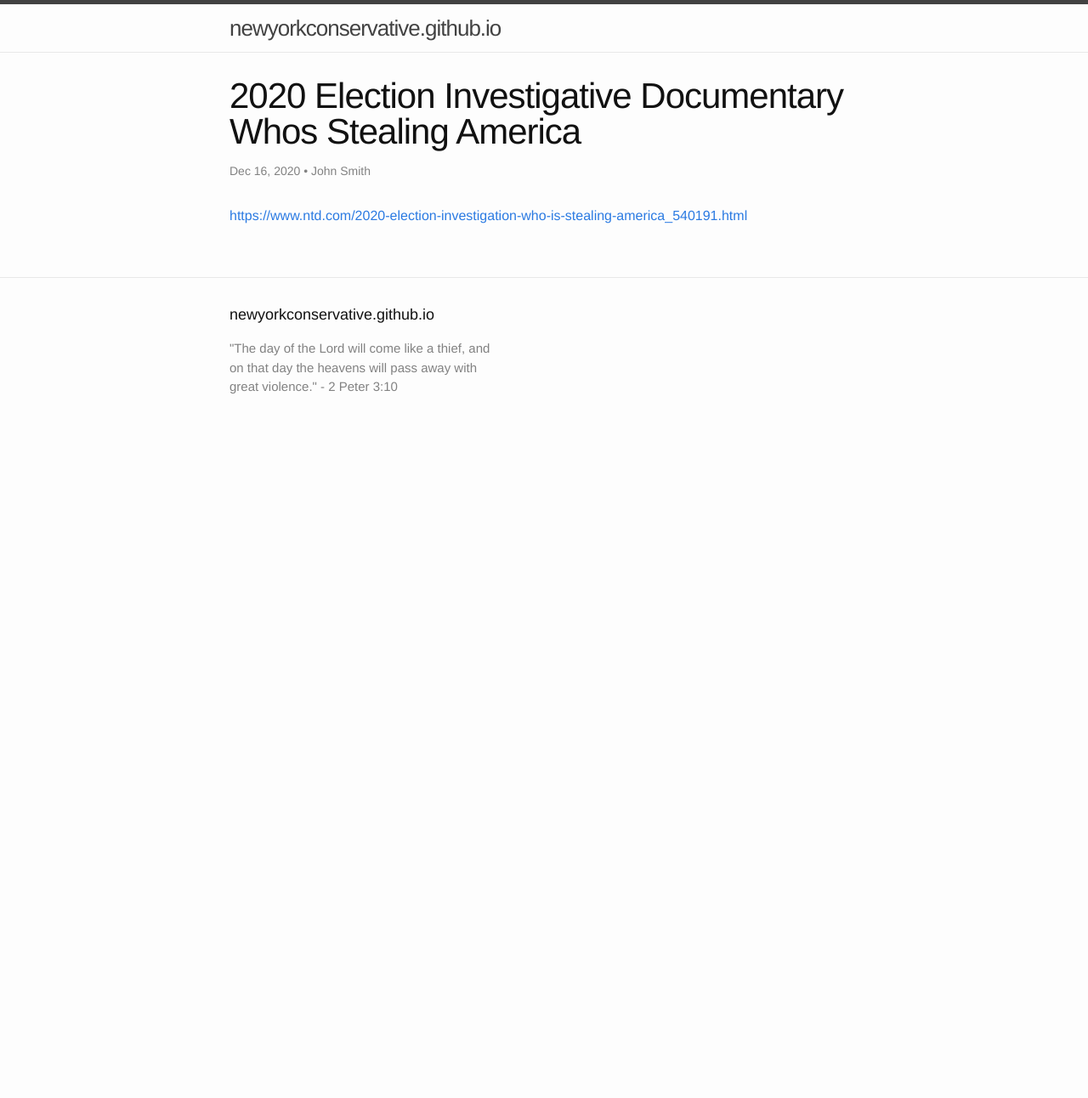
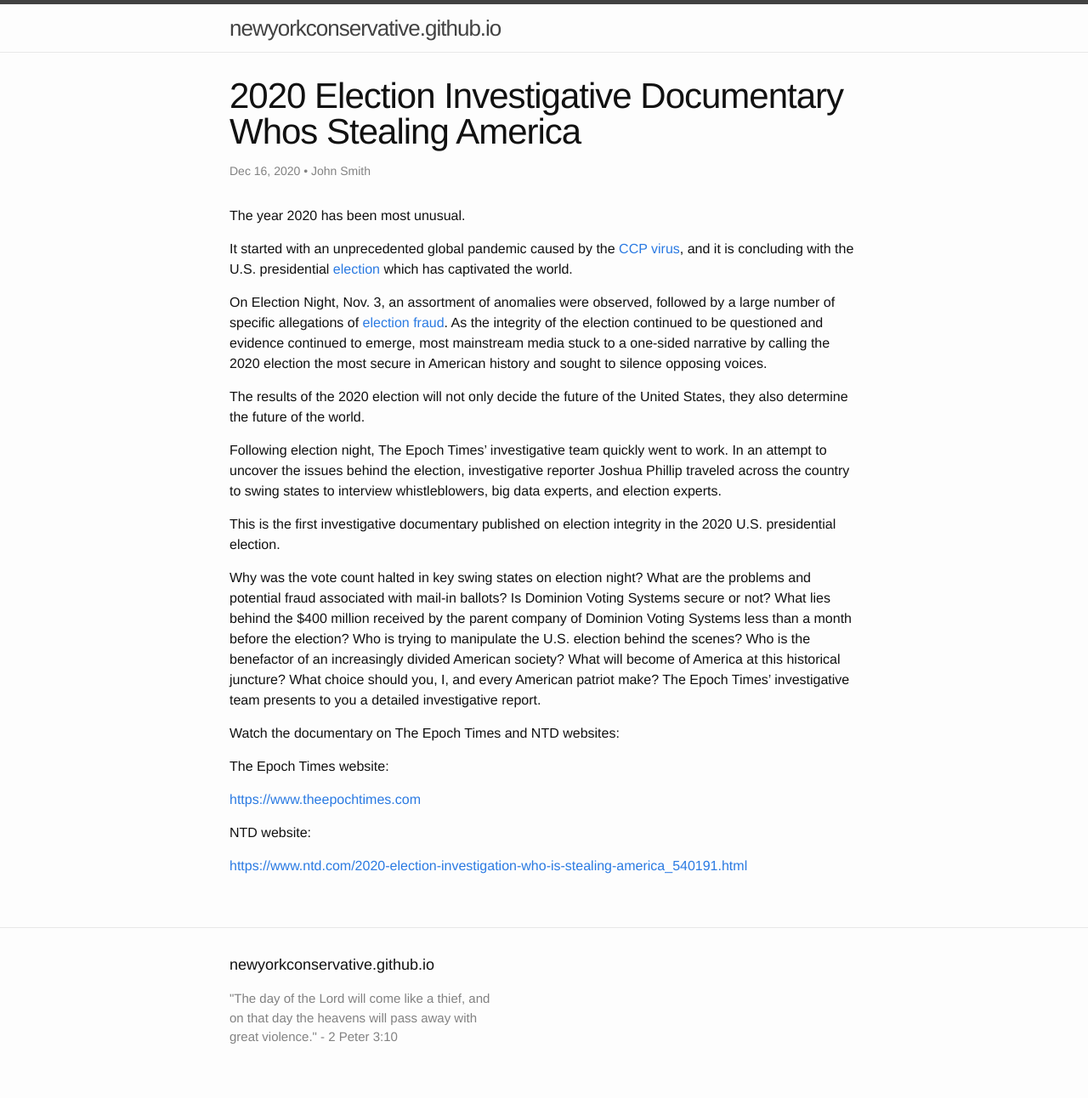
Before and after one commit to newyorkconservative/newyorkconservative.github.io, a Jekyll site: the page built from _posts/2020-12-16-2020-election-investigative-documentary-whos-stealing-america.md, in a window 1280 px wide. Shown: the whole page at 85% size. Built offline with Jekyll 4.4.1, drawn with Linux system fonts in a browser that asks for light colours; before the commit the page ends 900 px from its top, so only the background shows below that.

Commit message:
Syncing _posts/2020-12-16-2020-election-investigative-documentary-whos-stealing-america.md from WordPress at https://www.newyorkconservative.com () - wpghs

```diff
--- a/_posts/2020-12-16-2020-election-investigative-documentary-whos-stealing-america.md
+++ b/_posts/2020-12-16-2020-election-investigative-documentary-whos-stealing-america.md
@@ -10,5 +10,49 @@ published: true
 post_date: 2020-12-16 05:33:51
 ---
 <!-- wp:paragraph -->
+<p>The year 2020 has been most unusual.</p>
+<!-- /wp:paragraph -->
+
+<!-- wp:paragraph -->
+<p>It started with an unprecedented global pandemic caused by the <a href="https://www.theepochtimes.com/giving-the-right-name-to-the-virus-causing-a-worldwide-pandemic-2_3277200.html" target="_blank" rel="noreferrer noopener">CCP virus</a>, and it is concluding with the U.S. presidential <a href="https://www.ntd.com/election.htm" target="_blank" rel="noreferrer noopener">election</a> which has captivated the world.</p>
+<!-- /wp:paragraph -->
+
+<!-- wp:paragraph -->
+<p>On Election Night, Nov. 3, an assortment of anomalies were observed, followed by a large number of specific allegations of <a href="https://www.ntd.com/election-fraud.htm" target="_blank" rel="noreferrer noopener">election fraud</a>. As the integrity of the election continued to be questioned and evidence continued to emerge, most mainstream media stuck to a one-sided narrative by calling the 2020 election the most secure in American history and sought to silence opposing voices.</p>
+<!-- /wp:paragraph -->
+
+<!-- wp:paragraph -->
+<p>The results of the 2020 election will not only decide the future of the United States, they also determine the future of the world.</p>
+<!-- /wp:paragraph -->
+
+<!-- wp:paragraph -->
+<p>Following election night, The Epoch Times’ investigative team quickly went to work. In an attempt to uncover the issues behind the election, investigative reporter Joshua Phillip traveled across the country to swing states to interview whistleblowers, big data experts, and election experts.</p>
+<!-- /wp:paragraph -->
+
+<!-- wp:paragraph -->
+<p>This is the first investigative documentary published on election integrity in the 2020 U.S. presidential election.</p>
+<!-- /wp:paragraph -->
+
+<!-- wp:paragraph -->
+<p>Why was the vote count halted in key swing states on election night? What are the problems and potential fraud associated with mail-in ballots? Is Dominion Voting Systems secure or not? What lies behind the $400 million received by the parent company of Dominion Voting Systems less than a month before the election? Who is trying to manipulate the U.S. election behind the scenes? Who is the benefactor of an increasingly divided American society? What will become of America at this historical juncture? What choice should you, I, and every American patriot make? The Epoch Times’ investigative team presents to you a detailed investigative report.</p>
+<!-- /wp:paragraph -->
+
+<!-- wp:paragraph -->
+<p>Watch the documentary on The Epoch Times and NTD websites:</p>
+<!-- /wp:paragraph -->
+
+<!-- wp:paragraph -->
+<p>The Epoch Times website:</p>
+<!-- /wp:paragraph -->
+
+<!-- wp:paragraph -->
+<p><a href="https://www.theepochtimes.com">https://www.theepochtimes.com</a></p>
+<!-- /wp:paragraph -->
+
+<!-- wp:paragraph -->
+<p>NTD website:</p>
+<!-- /wp:paragraph -->
+
+<!-- wp:paragraph -->
 <p><a href="https://www.ntd.com/2020-election-investigation-who-is-stealing-america_540191.html">https://www.ntd.com/2020-election-investigation-who-is-stealing-america_540191.html</a></p>
 <!-- /wp:paragraph -->
```
